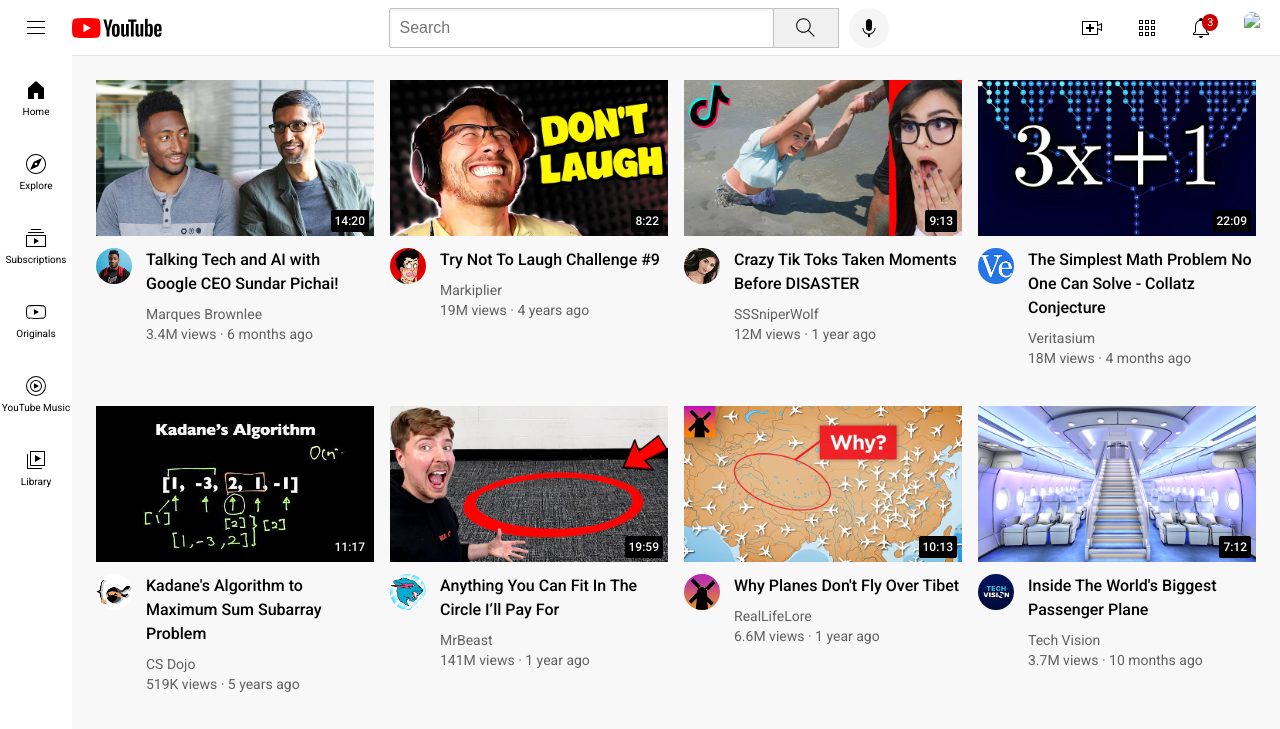
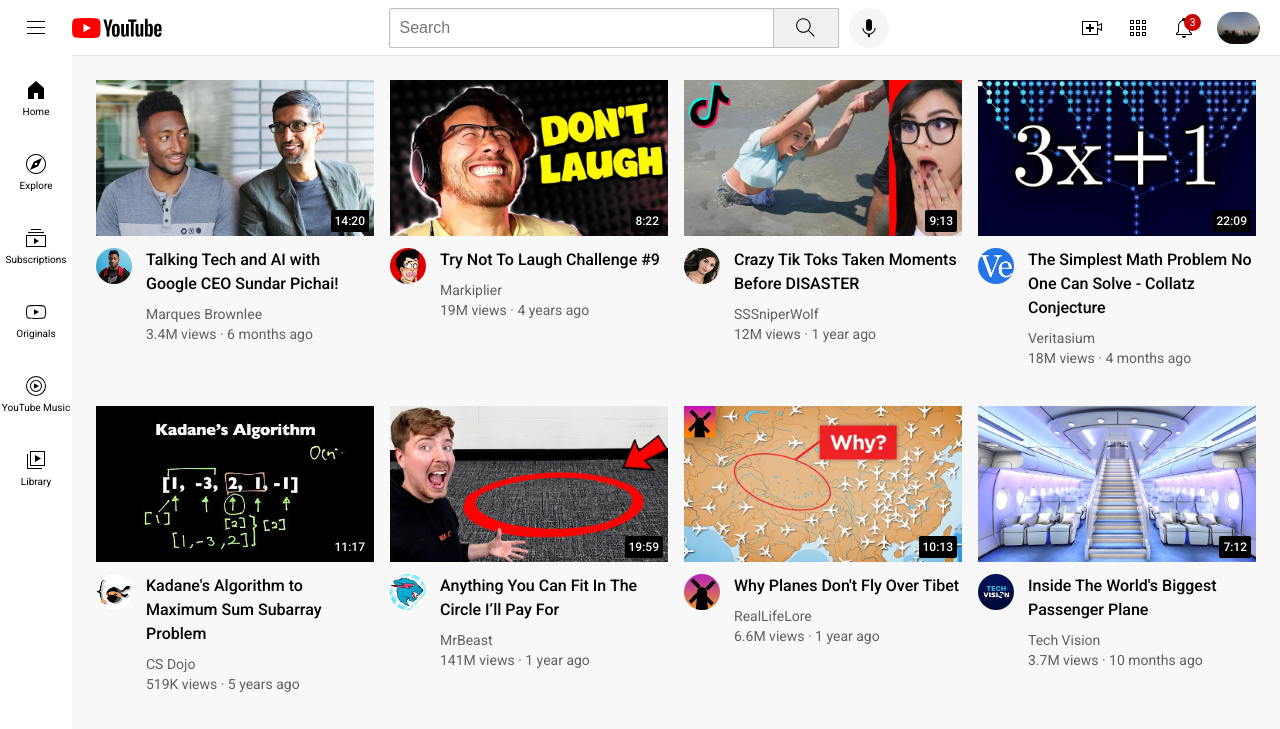
Before and after one commit to siemjr/mywebsite, a plain HTML site: page index.html in a window 1280 px wide. Shown: the top 729 px of the page. Drawn offline with Linux system fonts and the light colour scheme.

Commit message:
Update index.html

```diff
--- a/index.html
+++ b/index.html
@@ -44,7 +44,7 @@
           <div class="notifications-count">3</div>
           <div class="tooltip">Notifications</div>
         </div>
-        <img class="current-user-picture" src="channel-pictures/my-channel.jpeg">
+        <img class="current-user-picture" src="channel-pictures/my-channel.jpg">
       </div>
     </header>
 
```
